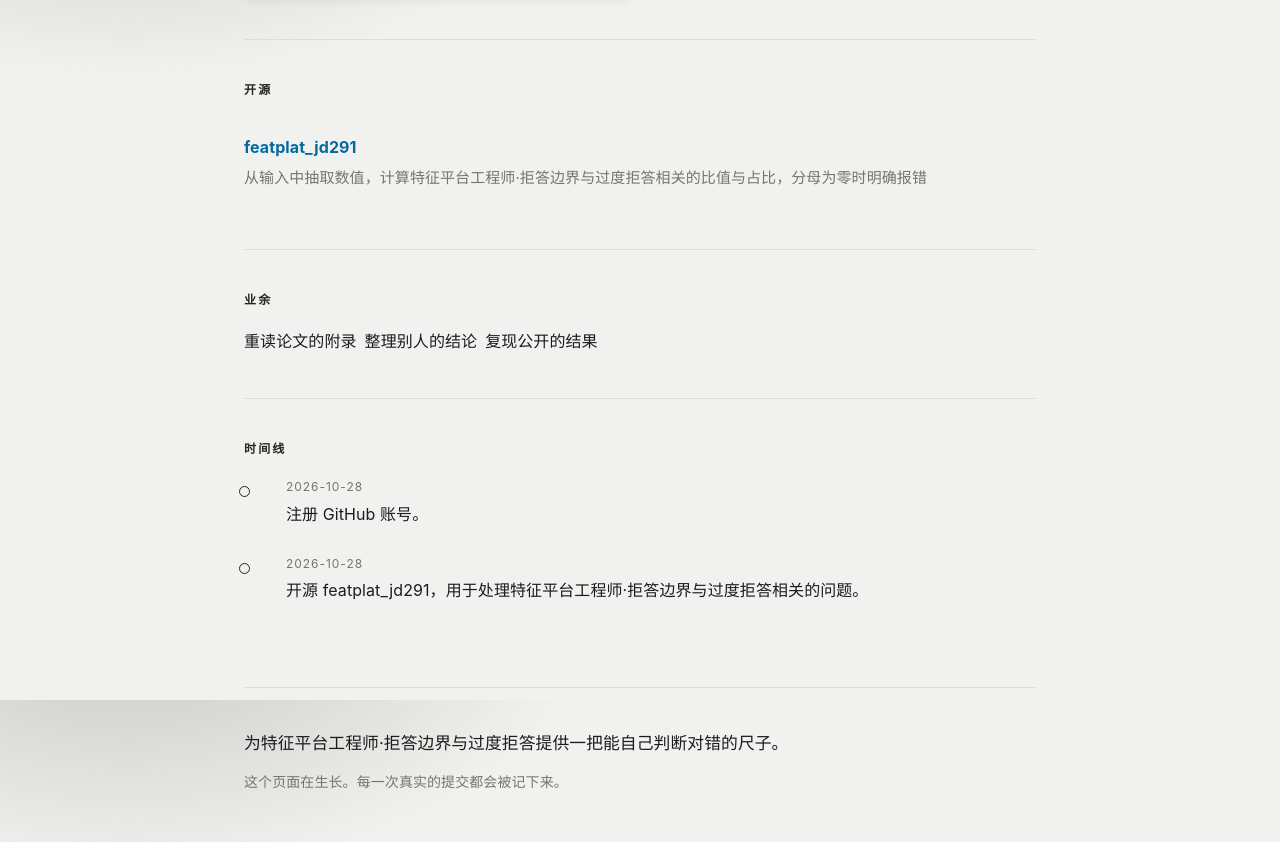
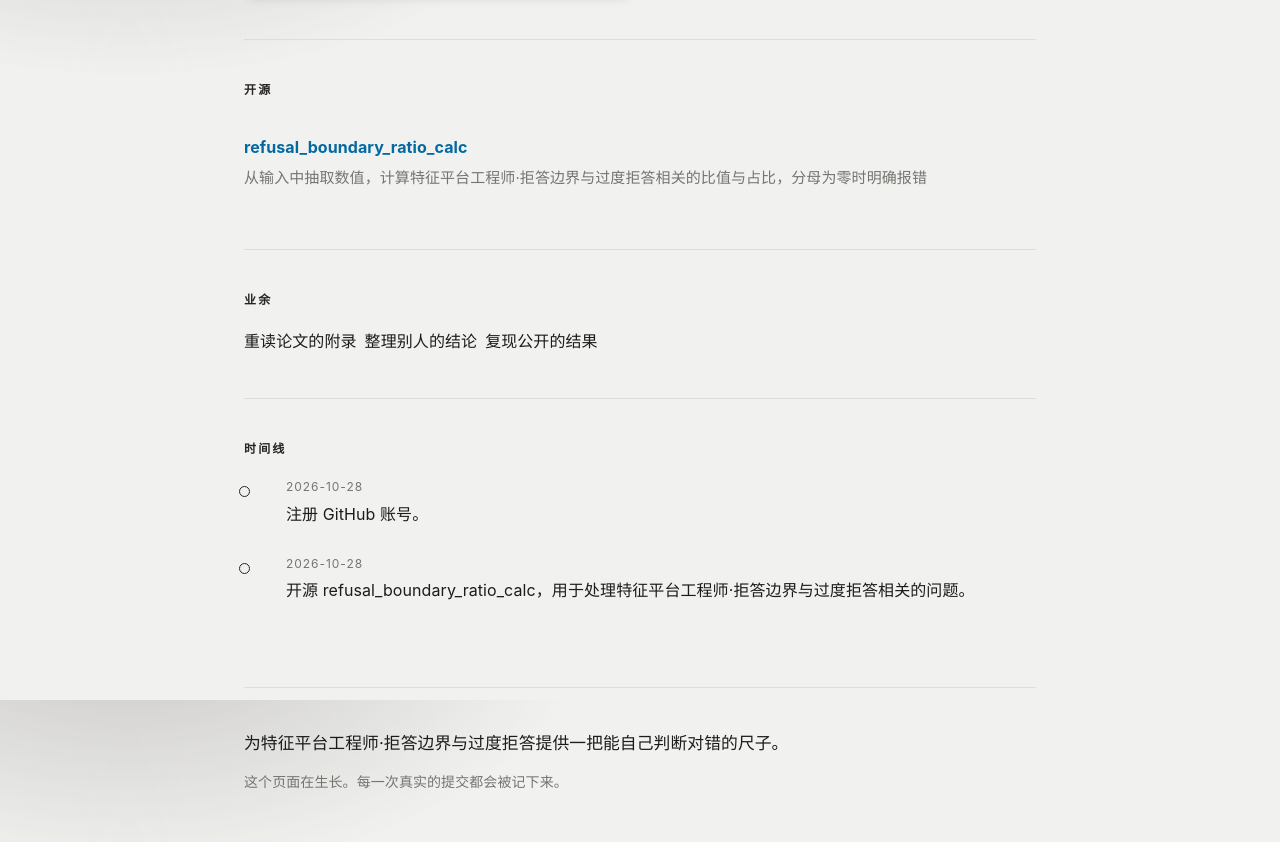
Before and after one commit to cx123323/cx123323.github.io, a plain HTML site: page index.html in a window 1280 px wide. Shown: the part 900-1742 px from the top of the page. Drawn offline with Linux system fonts and the light colour scheme.

Commit message:
chore: 同步仓库改名后的链接

```diff
--- a/index.html
+++ b/index.html
@@ -102,7 +102,7 @@
 <section id="work">
   <h2>开源</h2>
   <ul class="repos">
-    <li><div class="name"><a href="https://github.com/cx123323/featplat_jd291" rel="noopener">featplat_jd291</a></div>
+    <li><div class="name"><a href="https://github.com/cx123323/refusal_boundary_ratio_calc" rel="noopener">refusal_boundary_ratio_calc</a></div>
       <div class="desc">从输入中抽取数值，计算特征平台工程师·拒答边界与过度拒答相关的比值与占比，分母为零时明确报错</div>
     </li>
   </ul>
@@ -126,7 +126,7 @@
     </li>
     <li>
       <span class="when">2026-10-28</span>
-      开源 featplat_jd291，用于处理特征平台工程师·拒答边界与过度拒答相关的问题。
+      开源 refusal_boundary_ratio_calc，用于处理特征平台工程师·拒答边界与过度拒答相关的问题。
     </li>
   </ol>
 </section>
```
